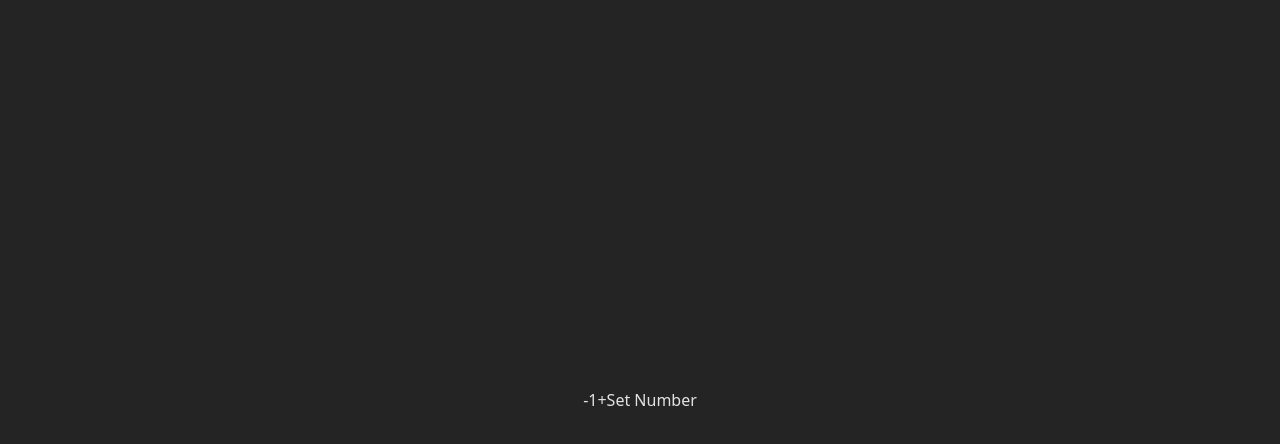
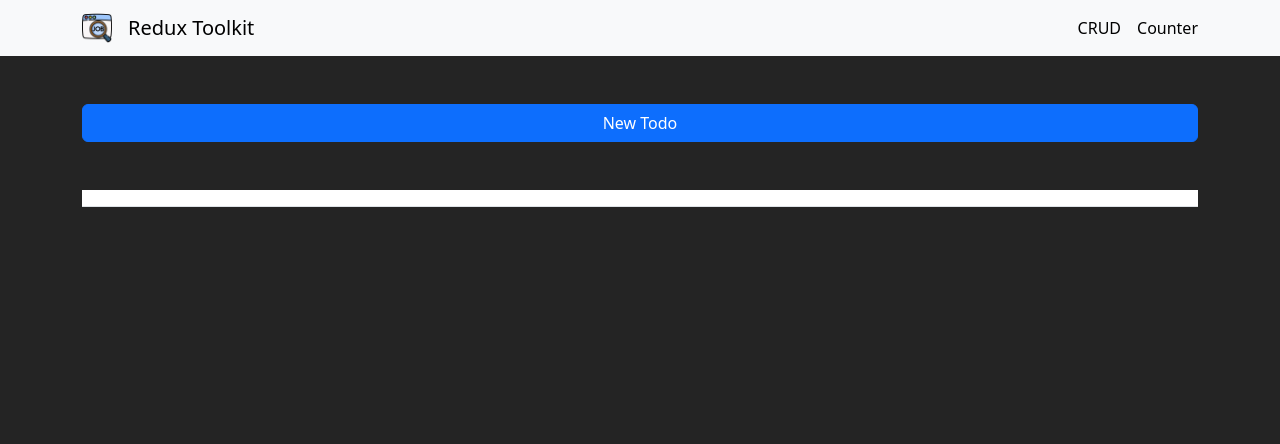
Before and after one commit to beyzaaakeser/Redux-Toolkit, a React (Vite) app: page / in a window 1280 px wide. Shown: the top 444 px of the page. Built offline with nearby package versions, Linux system fonts and the light colour scheme.

Commit message:
header & crud  added

```diff
--- a/package.json
+++ b/package.json
@@ -11,9 +11,12 @@
   },
   "dependencies": {
     "@reduxjs/toolkit": "^2.2.7",
+    "bootstrap": "^5.3.3",
     "react": "^18.3.1",
+    "react-bootstrap": "^2.10.4",
     "react-dom": "^18.3.1",
-    "react-redux": "^9.1.2"
+    "react-redux": "^9.1.2",
+    "react-router-dom": "^6.26.2"
   },
   "devDependencies": {
     "@eslint/js": "^9.9.0",
--- a/src/App.jsx
+++ b/src/App.jsx
@@ -1,11 +1,21 @@
 import React from 'react'
+import Crud from './pages/Crud'
+import { BrowserRouter, Route, Routes } from 'react-router-dom'
 import Counter from './pages/Counter'
+import Header from './components/Header'
 
 const App = () => {
   return (
     <div>
 
-      <Counter/>
+      <BrowserRouter>
+        <Header/>
+        <Routes>
+          <Route path="/" element={<Crud />} />
+          <Route path="counter" element={<Counter />} />
+        </Routes>
+
+      </BrowserRouter>
     </div>
   )
 }
--- /dev/null
+++ b/src/components/Header.jsx
@@ -0,0 +1,28 @@
+import React from 'react';
+import { Container, Navbar, NavLink, Stack } from 'react-bootstrap';
+
+const Header = () => {
+  return (
+    <Navbar className="bg-body-tertiary">
+      <Container>
+        <Navbar.Brand href="/">
+          <img
+            alt=""
+            src="/public/job-logo.png"
+            width="30"
+            height="30"
+            className="d-inline-block align-top me-3"
+          />
+          Redux Toolkit
+        </Navbar.Brand>
+
+        <Stack direction='horizontal' gap={3} className='text-black '>
+            <NavLink to="/">CRUD</NavLink>
+            <NavLink to="/counter">Counter</NavLink>
+        </Stack>
+      </Container>
+    </Navbar>
+  );
+};
+
+export default Header;
--- a/src/index.css
+++ b/src/index.css
@@ -6,7 +6,5 @@ body {
   color: rgba(255, 255, 255, 0.87);
   background-color: #242424;
   margin: 0;
-  display: grid;
-  place-items: center;
   min-height: 100vh;
 }
--- a/src/main.jsx
+++ b/src/main.jsx
@@ -1,6 +1,7 @@
 import { StrictMode } from 'react'
 import { createRoot } from 'react-dom/client'
 import App from './App.jsx'
+import 'bootstrap/dist/css/bootstrap.min.css';
 import './index.css'
 import { Provider } from 'react-redux'
 import store from './redux/store.js'
--- a/src/pages/Counter.jsx
+++ b/src/pages/Counter.jsx
@@ -7,7 +7,7 @@ const Counter = () => {
 
   const dispatch = useDispatch();
   return (
-    <div>
+    <div className='min-h-100 mt-40 '>
       <div className="flex gap-3 items-center justify-center">
         <button onClick={() => dispatch(decrease())} className="border text-3xl font-bold inline-flex items-center justify-center rounded-md px-3 py-1 text-red-700">
           -
--- /dev/null
+++ b/src/pages/Crud.jsx
@@ -0,0 +1,24 @@
+import React from 'react';
+import { Button, Container, Stack, Table } from 'react-bootstrap';
+
+const Crud = () => {
+  return (
+    <div className="">
+      <Container>
+        <Stack className='items-end my-5'>
+          <Button >New Todo</Button>
+        </Stack>
+        <Table>
+            <thead>
+                <tr>
+                    <th></th>
+                    <th></th>
+                </tr>
+            </thead>
+        </Table>
+      </Container>
+    </div>
+  );
+};
+
+export default Crud;
```
Also changed, not shown: public/job-logo.png (added), 1 other file (tests, documents, lock files or other folders).
